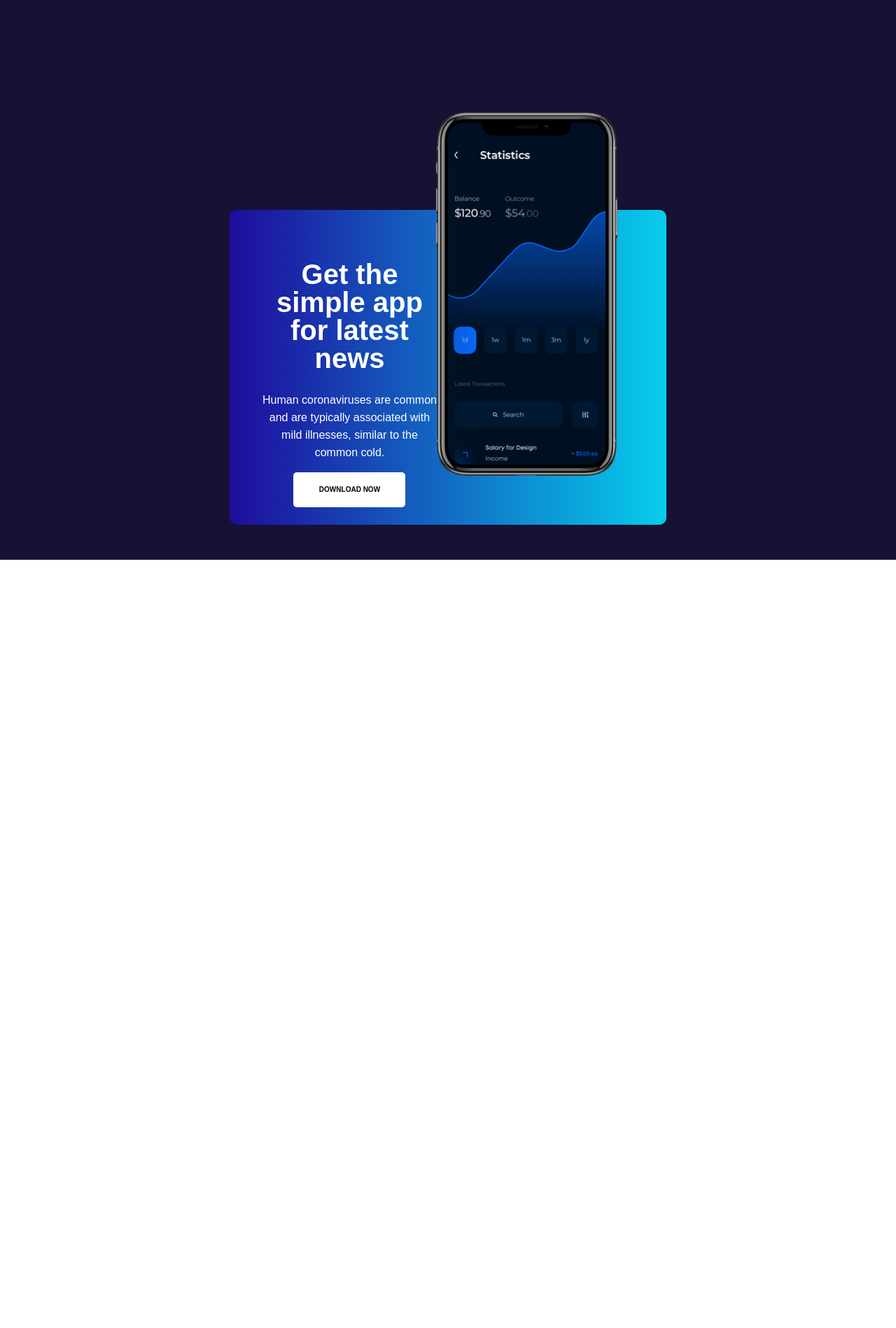
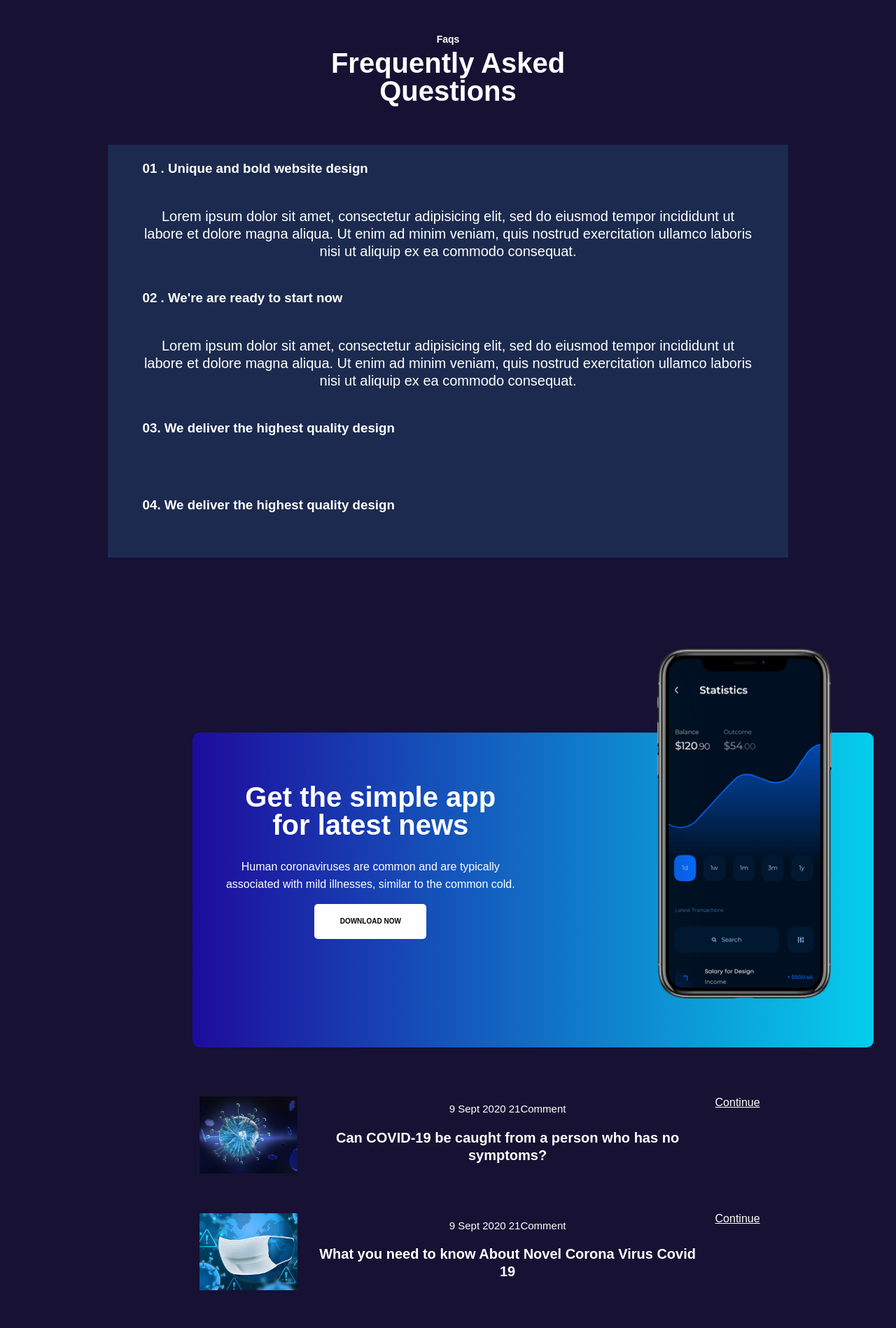
Before and after one commit to Sarii4/COVID-tracker, a React (Vite) app: page / in a window 1280 px wide. Shown: the top 1898 px of the page at 70% size. Before the commit the page ends 800 px from the top, so only its background shows below. Built offline with nearby package versions, Linux system fonts and the light colour scheme.

Commit message:
organizacion de carpeta de la home,y editar mis componentes

```diff
--- /dev/null
+++ b/src/Components/Frequently-Asked/FrequentlyAsked.jsx
@@ -0,0 +1,16 @@
+import { Container5, P, H2 } from "./styledFrecuentlyAsked"
+
+
+const FrequentlyAsked = ({titulo,parrafo}) =>{
+    return(
+<>
+        <Container5>
+        <H2>{titulo}</H2>
+        <P>{parrafo}</P>
+        </Container5>
+    </>
+    )
+
+}
+
+export default FrequentlyAsked;
--- /dev/null
+++ b/src/Components/Frequently-Asked/styledFrecuentlyAsked.js
@@ -0,0 +1,21 @@
+import styled from "styled-components";
+
+export const Container5 = styled.div`
+    display: flex;
+    flex-direction: column;
+    justify-content: flex-end;
+    flex-wrap: wrap;
+    width: 80%;
+    height: 50%;
+    background-color: #1b2a4e;
+    padding: 0px 50px;
+`;
+
+export const H2 = styled.h3`
+    text-align: left;
+    color: white;
+`;
+
+export const P = styled.p`
+    color: white;
+`;
--- /dev/null
+++ b/src/Components/MoreInfomation/MoreInfomation.jsx
@@ -0,0 +1,19 @@
+import { Container6 } from "./styledMoreInformation"
+
+
+const MoreInformation = ({parrafo, imgUrl}) =>{
+    return(
+        <>
+            <Container6>
+            <img src={imgUrl}></img>
+                <div>
+                    <h3>9 Sept 2020  21Comment</h3>
+                    <p>{parrafo}</p>
+                </div>
+                <button>Continue</button>
+            </Container6>
+        </>
+    )
+}
+
+export default MoreInformation;
--- /dev/null
+++ b/src/Components/MoreInfomation/styledMoreInformation.js
@@ -0,0 +1,35 @@
+import styled from "styled-components";
+
+export const Container6 = styled.div`
+    display: flex;
+    position: relative;
+    width: 60%;
+    padding: 10px;
+    & img{
+        height: 110px;
+    }
+    & button{
+        background-color: transparent;
+        color: #fff;
+        border: none;
+        position: absolute;
+        top: 0;
+        right: -100px;
+        text-decoration: underline;
+        cursor: pointer;
+    }
+    & div{
+        margin-left: 30px;
+        & h3{
+            color: #fff;
+            font-weight: 100;
+            margin-top: 5px;
+            font-size: 15px;
+        }
+        & p{
+            color: #fff;
+            font-weight: 900;
+            margin-top: 0px;
+        }
+    }
+`;
--- a/src/home.jsx
+++ b/src/home.jsx
@@ -1,10 +1,13 @@
 import SectionDownload3 from "./Components/Section-Download-3/Section-Download-3";
 import SectionPhone from "./Components/SectionPhone/SectionPhone";
+import FrequentlyAsked from "./Components/Frequently-Asked/FrequentlyAsked";
+import MoreInformation from "./Components/MoreInfomation/MoreInfomation";
 import GlobalStyle from "./styled/GlobalStyled";
-
 import Phone1 from './assets/images/phone-1.png';
-import { Section6 } from "./styled/styledSections";
-
+import Blog1 from './assets/images/blog-1.jpg';
+import Blog2 from './assets/images/blog-2.jpg';
+import Blog3 from './assets/images/blog-3.jpg';
+import { Section5,Section6, Section7,Titulos } from "./styled/styledSections";
 
 
 
@@ -12,7 +15,32 @@ const Home = () =>{
     return(
         <>
             <GlobalStyle/>
-
+            <>
+                <>
+                <Titulos>
+                <h2>Faqs</h2>
+                <h1>Frequently Asked <br /> Questions</h1>
+                </Titulos>
+                </>
+                <>
+ <Section5>
+                <FrequentlyAsked
+                    titulo="01 . Unique and bold website design"
+                    parrafo="Lorem ipsum dolor sit amet, consectetur adipisicing elit, sed do eiusmod tempor incididunt ut labore et dolore magna aliqua. Ut enim ad minim veniam, quis nostrud exercitation ullamco laboris nisi ut aliquip ex ea commodo consequat."
+                />
+                <FrequentlyAsked
+                titulo="02 . We're are ready to start now"
+                parrafo="Lorem ipsum dolor sit amet, consectetur adipisicing elit, sed do eiusmod tempor incididunt ut labore et dolore magna aliqua. Ut enim ad minim veniam, quis nostrud exercitation ullamco laboris nisi ut aliquip ex ea commodo consequat."
+                />
+                <FrequentlyAsked
+                titulo="03. We deliver the highest quality design"
+                />
+                <FrequentlyAsked
+                titulo="04. We deliver the highest quality design"
+                />
+                </Section5>
+                </>
+            </>
 
             <Section6>
             <SectionDownload3
@@ -22,7 +50,23 @@ const Home = () =>{
             />
             <SectionPhone imgUrl={Phone1}/>
             </Section6>
+            <>
+                <Section7>
+                <MoreInformation
+                    imgUrl={Blog1}
+                    parrafo="Can COVID-19 be caught from a person who has no symptoms?"
+                    />
+                    <MoreInformation
+                    imgUrl={Blog2}
+                    parrafo="What you need to know About Novel Corona Virus Covid 19"
+                    />
+                    <MoreInformation
+                    imgUrl={Blog3}
+                    parrafo="What can I do to protect myself and prevent the spread of disease?"
+                    />
+                </Section7>
 
+            </>
         </>
     )
 }
--- a/src/styled/GlobalStyled.js
+++ b/src/styled/GlobalStyled.js
@@ -7,7 +7,8 @@ const GlobalStyle = createGlobalStyle`
 }
 
 body {
-    font-family: 'Lucida Sans', 'Lucida Sans Regular', 'Lucida Grande', 'Lucida Sans Unicode', Geneva, Verdana, sans-serif;
+    font-family: 'Poppins', sans-serif;
+    line-height: 1.75;
     margin: 0;
     background-color:  #171133;
 }
--- a/src/styled/styledSections.js
+++ b/src/styled/styledSections.js
@@ -1,14 +1,31 @@
 import styled from "styled-components";
+
+export const Titulos = styled.div`
+    display: flex;
+    flex-direction: column;
+    align-items: center;
+    text-align: center;
+    justify-content: center;
+    margin-bottom: 30px;
+    & h2{
+        color: white;
+        font-size: 14px;
+    }
+    & h1{
+        margin-top: -10px;
+        font-weight: bold;
+    }
+`
 
 export const Section5 = styled.div`
     display: flex;
-    margin-top: 0px;
-    padding: 60px 120px;
+    flex-wrap: wrap;
+    width: 100%;
     justify-content: center;
-    height: 80vh;
     align-items: center;
-
-`;
+    margin-bottom: 50px;
+    flex-direction: column;
+`
 
 
 
@@ -18,7 +35,7 @@ export const Section6 = styled.div`
     height: 450px;
     margin-top: 250px;
     background: linear-gradient(to right, #1e0c9d, #06cdec);
-    width: 60%;
+
     margin-left: 20%;
     padding: 20px;
     border-radius: 10px;
@@ -27,8 +44,8 @@ export const Section6 = styled.div`
         & img{
             position: absolute;
             bottom: 50px;
-            right: 50px;
-            height: 520px;
+            right: 40px;
+            height: 500px;
         }
         & button{
             background-color: #fff;
@@ -49,4 +66,5 @@ export const Section7 = styled.div`
     margin-top: 60px;
     gap: 30px;
     margin-bottom: 60px;
+
 `
```
